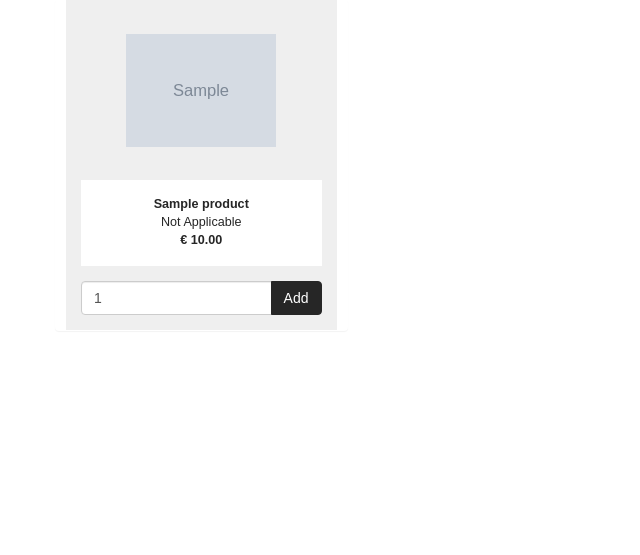
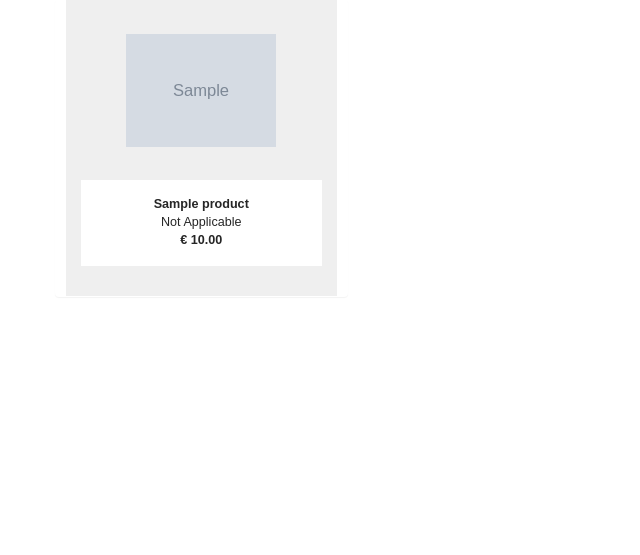
Before and after one commit to elkrojo/croiglas-shop, a Django app: page / in a window 1280 px wide. Shown: the part 157-712 px from the top of the page, without its empty margins (0-640 px from the left). Run offline with Django 3.2, Linux system fonts and the light colour scheme; tables that the repository leaves empty hold one stand-in row (values such as "Sample post"); grey boxes marked "Sample" are stand-in pictures; parts of the project's set-up code (start-up, migrations or seed data) failed here and were passed over; some libraries are stand-ins or nearby versions; some web fonts are replaced.

Commit message:
Removed add-to-cart from product card

```diff
--- a/products/templates/products.html
+++ b/products/templates/products.html
@@ -3,7 +3,7 @@
 {% block content %}
 <div class="row row-flex">
     {% for product in products %}
-    <a href="#" class="col-xs-10 col-xs-offset-1 col-sm-offset-0 col-sm-6 col-md-3 display panel panel-default product-card">
+    <a href="{% url 'product_showcase' product.id %}" class="col-xs-10 col-xs-offset-1 col-sm-offset-0 col-sm-6 col-md-3 display panel panel-default product-card">
         <!-- <div class="col-xs-10 col-xs-offset-1 col-sm-offset-0 col-sm-6 col-md-3 display panel panel-default"> -->
             <div class="panel-body">
                 <div class="product-image" style="background-image: url('{{ MEDIA_URL }}{{ product.image }}')"></div>
@@ -13,7 +13,7 @@
                 <div class="text-centered light">{{ product.get_size_display }}</div>
                 <div class="text-centered heavy">€ {{ product.price }}</div>
             </div>
-                <form method="post" action="{% url 'add_to_cart' product.id %}">
+                <!-- <form method="post" action="{% url 'add_to_cart' product.id %}">
                     {% csrf_token %}
                     <div class="input-group">
                         <input name="quantity" type="number" min="1" max="999" value="1" class="form-control">
@@ -21,7 +21,7 @@
                             <button class="btn btn-success" type="submit">Add</button>
                         </span>
                     </div>
-                </form>
+                </form> -->
         <!-- </div> -->
         </div>
     </a>
```
